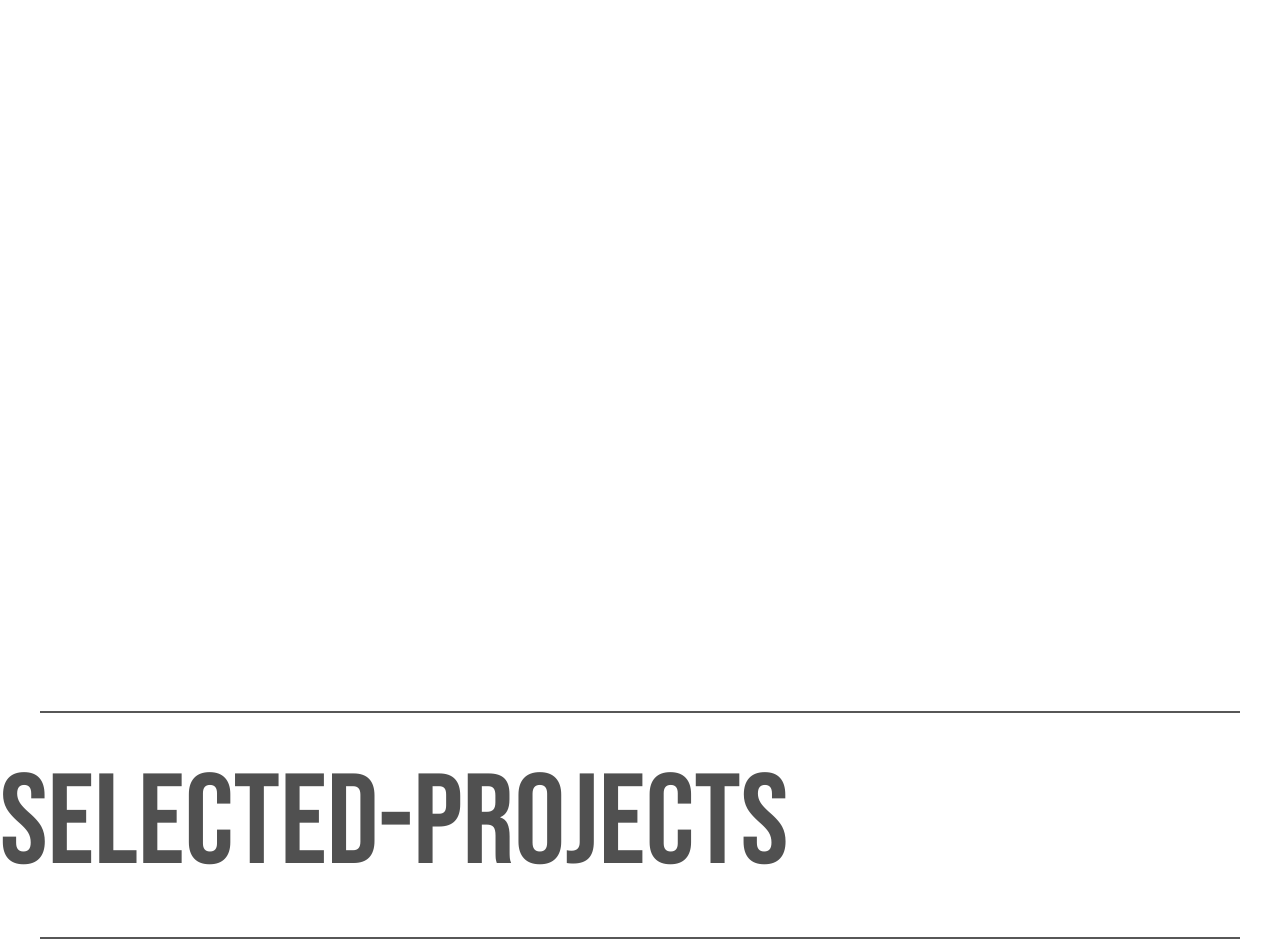
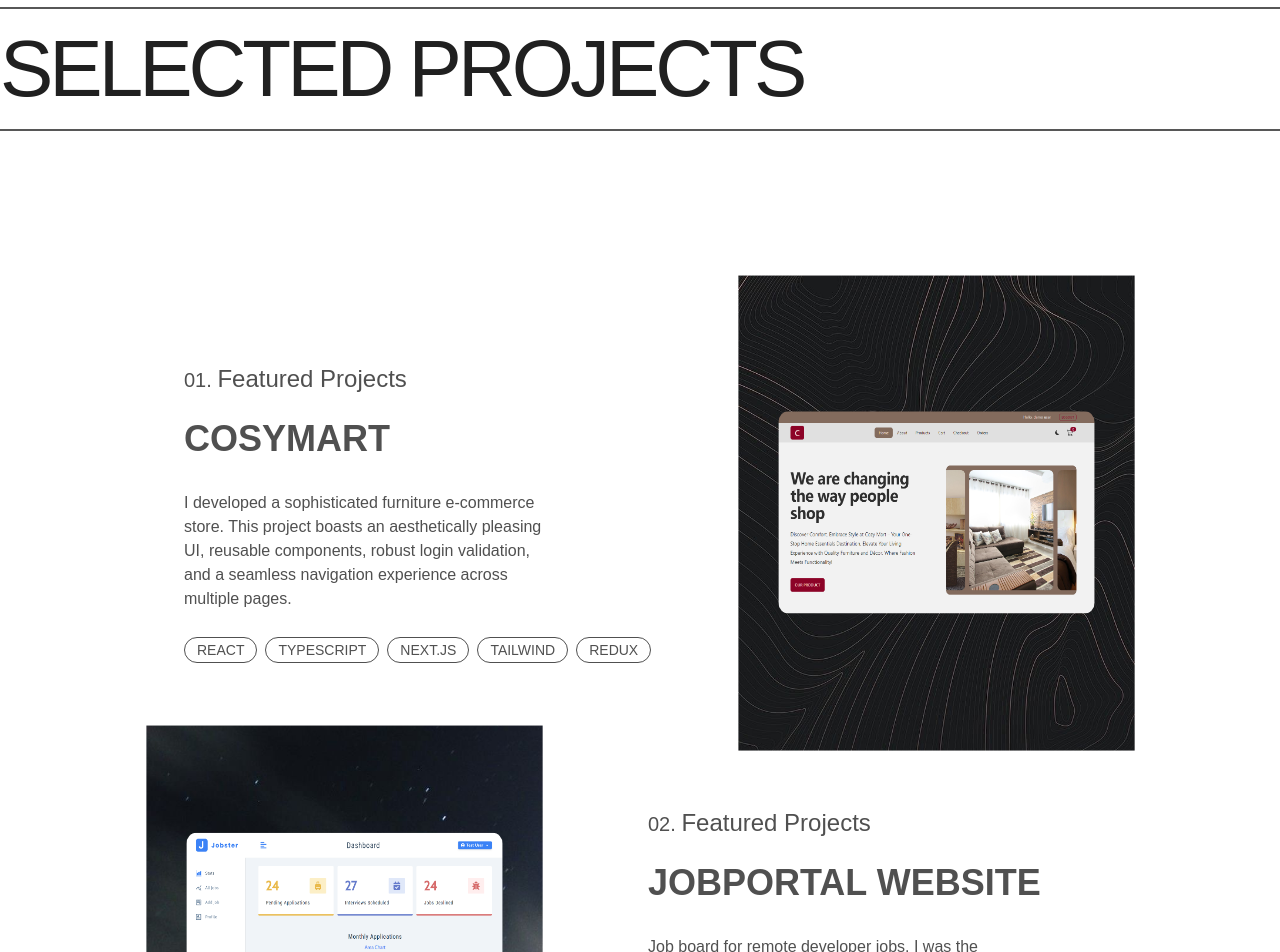
Before and after one commit to stharavi01/react-portfolio, a React (Vite) app: page / in a window 1280 px wide. Shown: the part 1060-2012 px from the top of the page. Built offline with nearby package versions, Linux system fonts and the light colour scheme.

Commit message:
reduce code

```diff
--- a/src/App.jsx
+++ b/src/App.jsx
@@ -7,8 +7,8 @@ const App = () => {
 	return (
 		<div>
 			<Home />
+			<Projects />
 			<About />
-			<Projects />
 			<Experience />
 			<Contact />
 		</div>
--- a/src/components/About.jsx
+++ b/src/components/About.jsx
@@ -1,11 +1,10 @@
 import { skillsData } from "../../data";
-{
-	/* <p className="uppercase font-MontrealMedium font-medium text-lightBlack text-[4rem]"></p> */
-}
 
 const About = () => {
 	return (
-		<section id="About" className="w-full h-screen px-12 py-[8rem]"></section>
+		<section id="About" className="w-full h-screen px-12 ">
+			<p className="my-heading-black">Hello</p>
+		</section>
 	);
 };
 export default About;
--- a/src/components/Experience.jsx
+++ b/src/components/Experience.jsx
@@ -10,12 +10,16 @@ import { RiReactjsLine } from "react-icons/ri";
 
 const Experience = () => {
 	return (
-		<section id="experience" className="w-full h-full  bg-lightBlack ">
+		<section
+			id="experience"
+			className="w-full h-full  bg-lightBlack my-[12rem]">
+			{/* heading */}
+			<div>
+				<p className="my-heading-white text-center">My Experiences</p>
+				<div className="white-underline"></div>{" "}
+			</div>
+
 			{/* Vertical Timeline */}
-			<div className="text-lg text-lightWhite leading-none py-16">
-				<h2 className="font-MontrealBold text-lightWhite font-light text-[4rem] border-b border-white mx-16 mb-16 pb-12 leading-none tracking-loose uppercase text-center">
-					My Experience
-				</h2>
 			<VerticalTimeline lineColor="#aaa" className=" px-16">
 				{experiencesData.map((experience, index) => (
 					<VerticalTimelineElement
@@ -26,11 +30,7 @@ const Experience = () => {
 							color: "#f3f4f6",
 						}}
 						icon={
-								experience.type === "work" ? (
-									<FaBriefcase />
-								) : (
-									<FaGraduationCap />
-								)
+							experience.type === "work" ? <FaBriefcase /> : <FaGraduationCap />
 						}
 						contentStyle={{
 							background: "#202020",
@@ -53,7 +53,6 @@ const Experience = () => {
 					icon={<RiReactjsLine />}
 				/>
 			</VerticalTimeline>
-			</div>
 		</section>
 	);
 };
--- a/src/components/Projects.jsx
+++ b/src/components/Projects.jsx
@@ -4,14 +4,12 @@ import ProjectsRight from "./ProjectsRight";
 
 const About = () => {
 	return (
-		<section id="projects" className="w-full text-darkGray my-20">
-			{/* Selected Projects */}
-			<div className="my-24">
-				<div className="border-b-2 border-black mx-10 border-opacity-70"></div>
-				<div className="uppercase py-4 font-BebasNeue font-light text-[8rem]">
-					Selected-Projects
-				</div>
-				<div className="border-b-2 border-black mx-10 border-opacity-70"></div>
+		<section id="projects" className="w-full text-darkGray my-[12rem]">
+			{/* Heading */}
+			<div className="mb-[12rem]">
+				<div className="black-underline"></div>
+				<p className="my-heading-black">Selected Projects</p>
+				<div className="black-underline"></div>
 			</div>
 
 			{/* Projects */}
--- a/src/index.css
+++ b/src/index.css
@@ -55,10 +55,27 @@
 		url("./assets/fonts/OverusedGrotesk-ExtraBold.ttf") format("truetype");
 }
 
+html {
+	scroll-behavior: smooth;
+}
+
 .text-hover {
 	@apply hover:text-lightWhite transition-colors duration-300;
 }
 
-html {
-	scroll-behavior: smooth;
+.black-underline {
+	@apply border-b-2 border-black border-opacity-70;
 }
+
+.white-underline {
+	@apply border-b-2 border-white border-opacity-70;
+}
+
+.my-heading-black {
+	@apply uppercase font-MontrealMedium font-medium text-lightBlack text-[5rem]
+	tracking-tighter;
+}
+
+.my-heading-white {
+	@apply uppercase font-MontrealMedium font-medium text-lightWhite text-[5rem] tracking-tighter;
+}
--- a/tailwind.config.js
+++ b/tailwind.config.js
@@ -13,7 +13,7 @@ export default {
       gray: '#e1e1e1',
       darkGray: '#505050',
       white: '#FFFFFF',
-      softBlack: '#3E3232'
+      softBlack: '#31363F'
     },
     extend: {
       fontFamily: {
```
Lines whose indentation alone changed are shown as unchanged.
